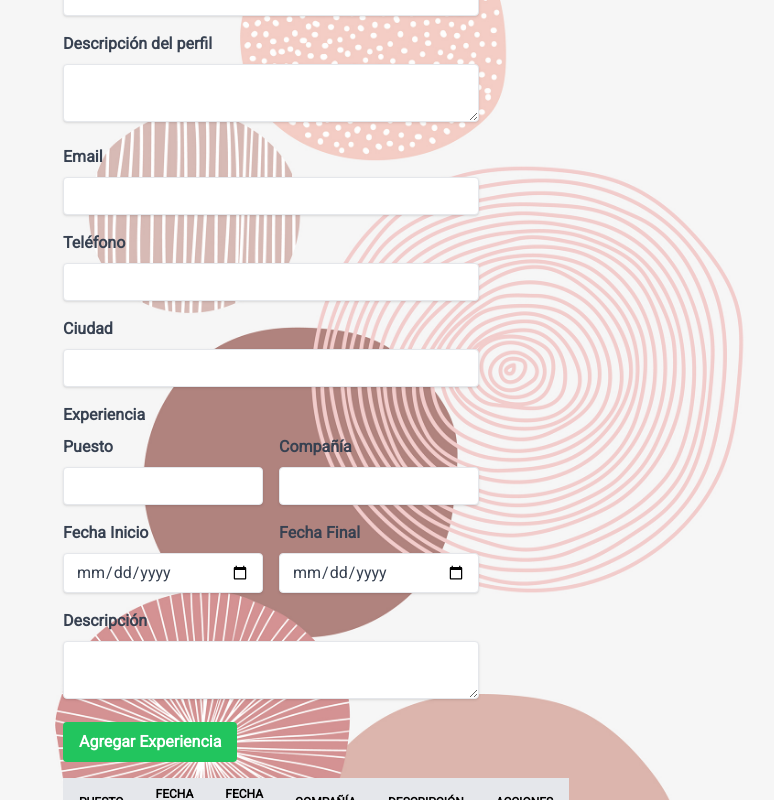
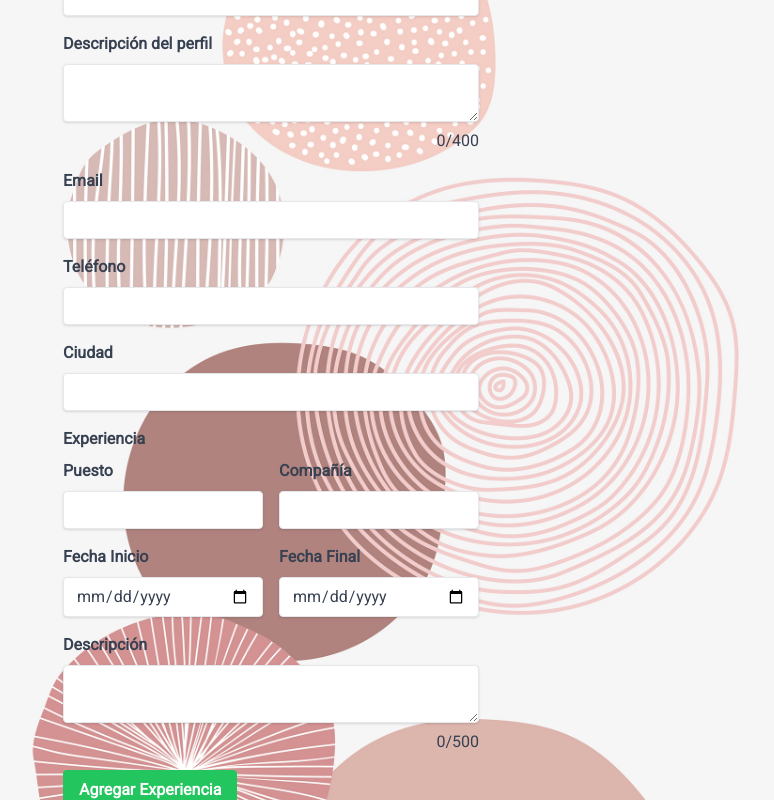
Before and after one commit to 1cristianb/CV-Listo, a Next.js app: page /crear/formulario in a window 1280 px wide. Shown: the part 260-1060 px from the top of the page, without its empty margins (369-1143 px from the left). Built offline with nearby package versions, Linux system fonts and the light colour scheme.

Commit message:
update | max caracter in descriptions

```diff
--- a/components/formularioAts/experienciaAts.js
+++ b/components/formularioAts/experienciaAts.js
@@ -10,9 +10,14 @@ const ExperienciaAts = ({ formData, setFormData }) => {
     });
 
     const [showModal, setShowModal] = useState(false);
+    const [descriptionLength, setDescriptionLength] = useState(0);
 
     const handleNewExperienceChange = (e) => {
-        setNewExperience({ ...newExperience, [e.target.name]: e.target.value });
+        const { name, value } = e.target;
+        if (name === 'description') {
+            setDescriptionLength(value.length);
+        }
+        setNewExperience({ ...newExperience, [name]: value });
     };
 
     const addExperience = (e) => {
@@ -101,8 +106,11 @@ const ExperienciaAts = ({ formData, setFormData }) => {
                         name="description"
                         value={newExperience.description}
                         onChange={handleNewExperienceChange}
-                        className="shadow appearance-none border rounded w-full py-2 px-3 text-gray-700 leading-tight focus:outline-none focus:shadow-outline"
+                        className='shadow appearance-none border rounded w-full py-2 px-3 leading-tight focus:outline-none focus:shadow-outline text-gray-700' maxLength={500}
                     ></textarea>
+                    <div className='text-right text-gray-700'>
+                        {descriptionLength}/500
+                    </div>
                 </div>
             </div>
             <button
@@ -161,7 +169,7 @@ const ExperienciaAts = ({ formData, setFormData }) => {
                                 <div className="sm:flex sm:items-start">
                                     <div className="mx-auto flex-shrink-0 flex items-center justify-center h-12 w-12 rounded-full bg-red-100 sm:mx-0 sm:h-10 sm:w-10">
                                         <svg className="h-6 w-6 text-red-600" xmlns="http://www.w3.org/2000/svg" fill="none" viewBox="0 0 24 24" stroke="currentColor" aria-hidden="true">
-                                            <path strokeLinecap="round" strokeLinejoin="round" strokeWidth="2" d="M6 18L18 6M6 6l12 12"/>
+                                            <path strokeLinecap="round" strokeLinejoin="round" strokeWidth="2" d="M6 18L18 6M6 6l12 12" />
                                         </svg>
                                     </div>
                                     <div className="mt-3 text-center sm:mt-0 sm:ml-4 sm:text-left">
--- a/components/formularioAts/formularioAts.js
+++ b/components/formularioAts/formularioAts.js
@@ -16,9 +16,14 @@ const FormularioAts = () => {
         education: [],
         skills: '',
     });
+    const [profileDescriptionLength, setProfileDescriptionLength] = useState(0);
 
     const handleChange = (e) => {
-        setFormData({ ...formData, [e.target.name]: e.target.value });
+        const { name, value } = e.target;
+        if (name === 'profileDescription') {
+            setProfileDescriptionLength(value.length);
+        }
+        setFormData({ ...formData, [name]: value });
     };
 
     const handleSubmit = (e) => {
@@ -139,8 +144,11 @@ const FormularioAts = () => {
                     name="profileDescription"
                     value={formData.profileDescription}
                     onChange={handleChange}
-                    className="shadow appearance-none border rounded w-full py-2 px-3 text-gray-700 leading-tight focus:outline-none focus:shadow-outline"
+                    className='shadow appearance-none border rounded w-full py-2 px-3 leading-tight focus:outline-none focus:shadow-outline text-gray-700' maxLength={400}
                 ></textarea>
+                <div className='text-right text-gray-700'>
+                    {profileDescriptionLength}/400
+                </div>
             </div>
 
             <div className="mb-4">
```
